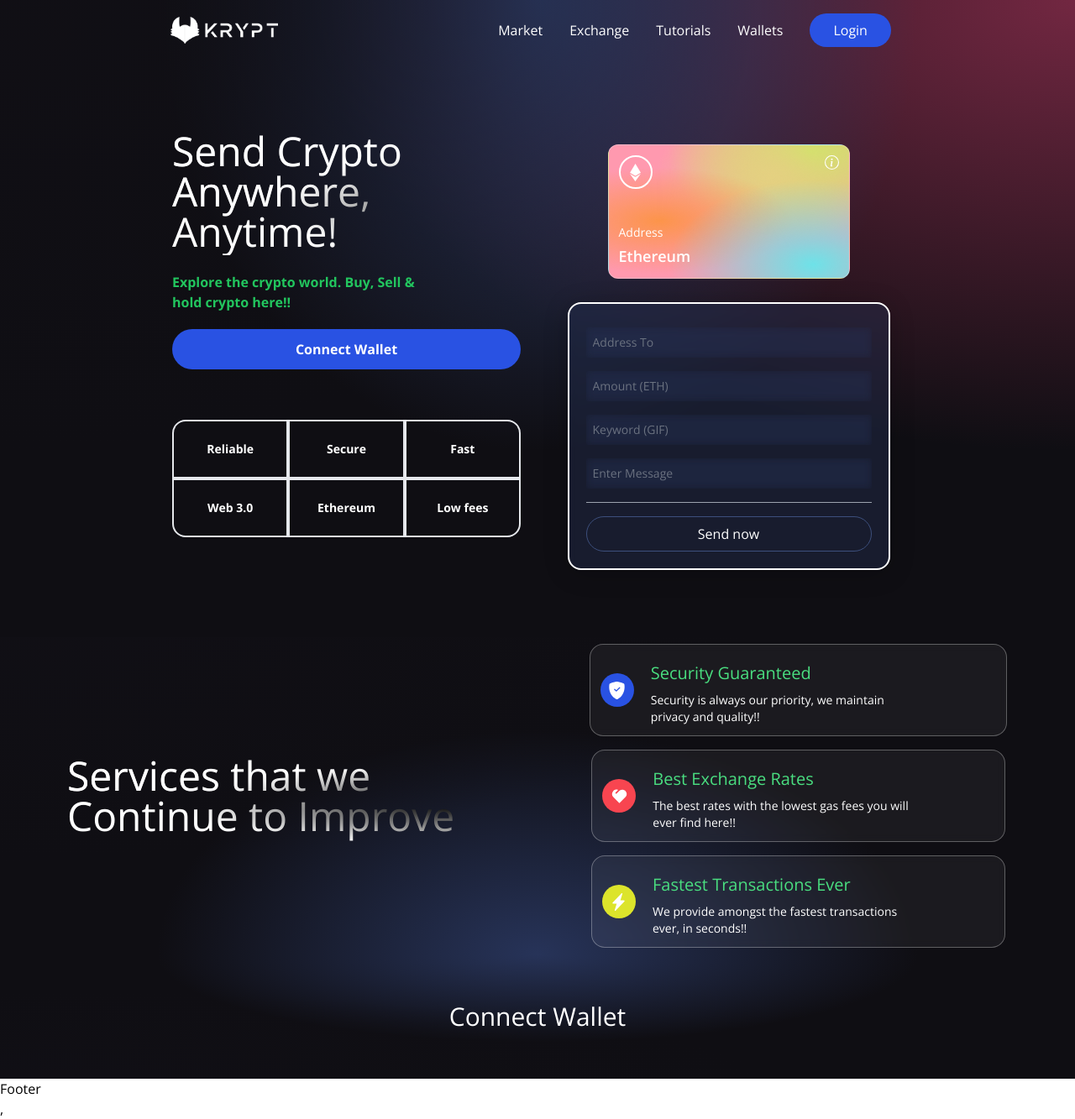
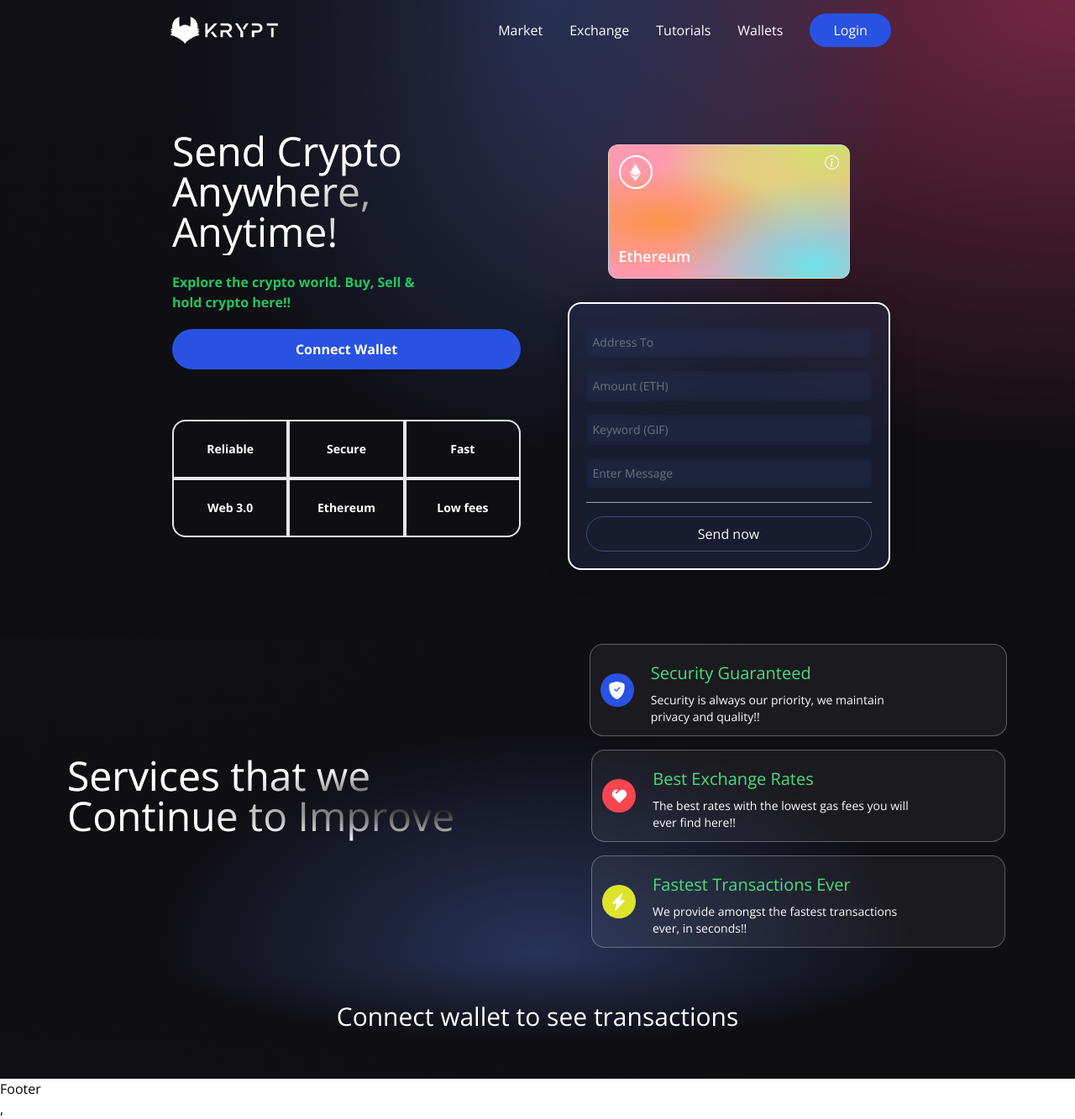
Before and after one commit to chandran-jr/Krypt, a React (Vite) app in the folder client/: page / in a window 1280 px wide. Shown: the whole page at 84% size. Built offline with nearby package versions, Linux system fonts and the light colour scheme.

Commit message:
Add files via upload

```diff
--- a/client/src/components/Transactions.jsx
+++ b/client/src/components/Transactions.jsx
@@ -11,7 +11,7 @@ const Transactions = () => {
     return (
         <div className="flex w-ful justify-center items-center 2xl:px-20 gradient-bg-transactions">
             <div className="flex flex-col md:p-12 py-12 px-4">
-                {currentAccount ? (<h3 className=" text-white text-3xl text-center my-2">Latest Transactions</h3>) : (<h3 className=" text-white text-3xl text-center my-2">Connect Wallet</h3>)}
+                {currentAccount ? (<h3 className=" text-white text-3xl text-center my-2">Latest Transactions</h3>) : (<h3 className=" text-white text-3xl text-center my-2">Connect wallet to see transactions</h3>)}
             </div>
         </div>
     );
--- a/client/src/components/Welcome.jsx
+++ b/client/src/components/Welcome.jsx
@@ -79,8 +79,8 @@ const Welcome = () => {
                                 <BsInfoCircle className="cursor-pointer" fontSize={17} color="white"/>
                             </div>
                             <div>
-                                <p className="text-white font-light text-sm">
-                                    Address
+                                <p className="text-white font-light text-sm overflow-clip ">
+                                    {currentAccount}
                                 </p>
                                 <p className="text-white font-semibold text-lg mt-1">
                                     Ethereum
```
